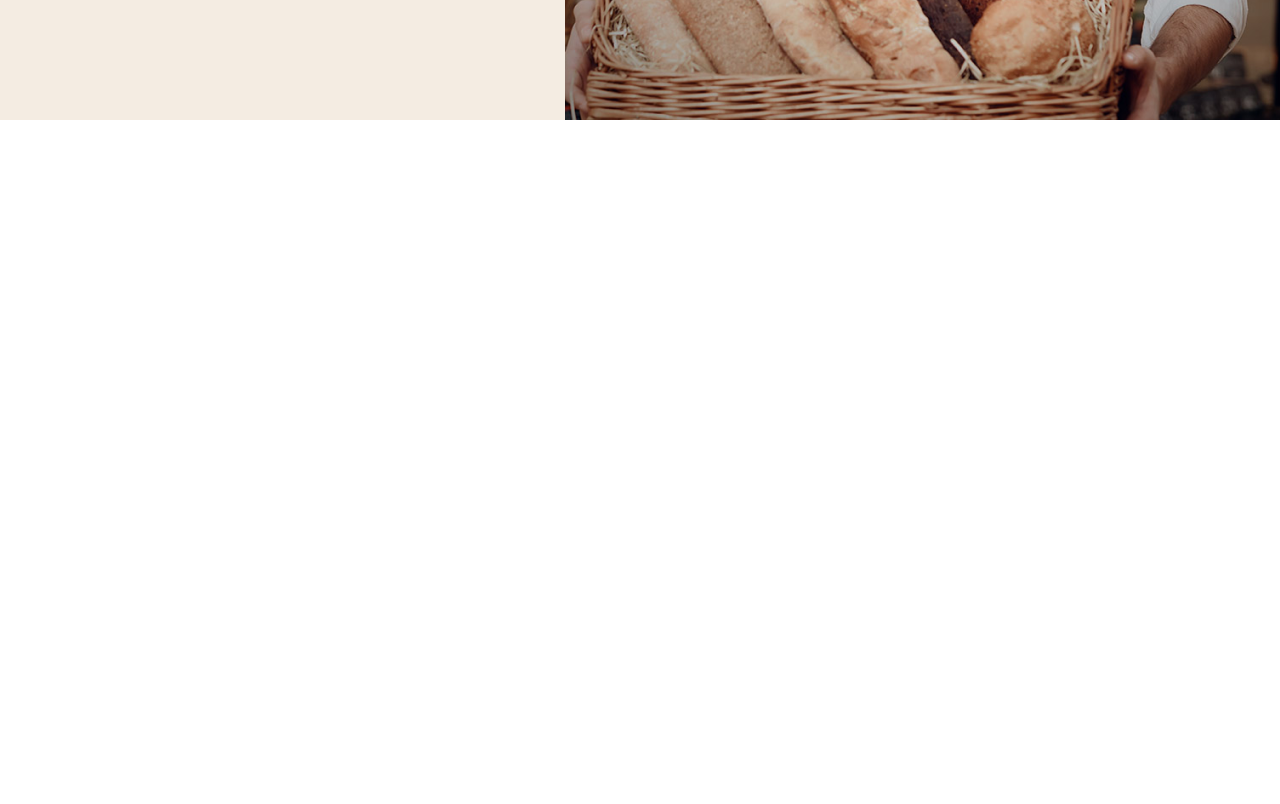
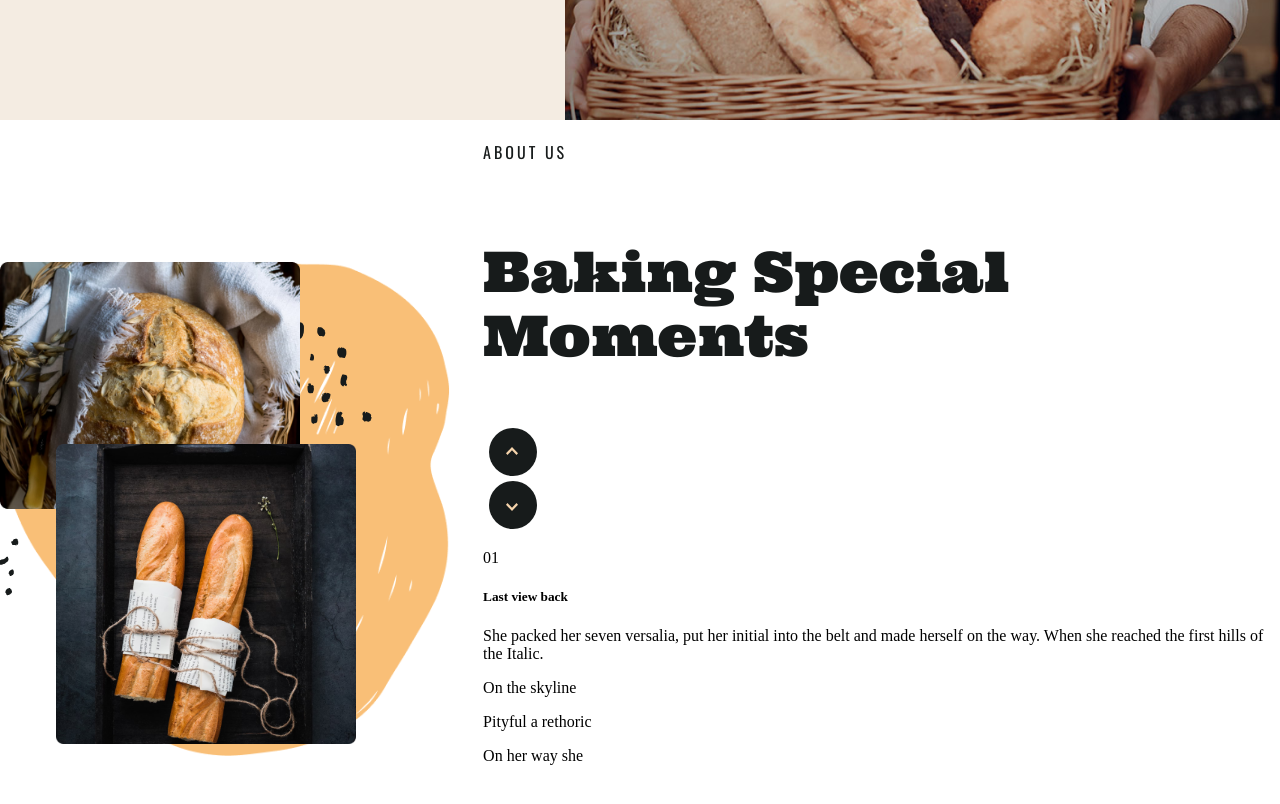
Before and after one commit to Denis18UKS/MyWorks, a plain HTML site: page УП/index.html in a window 1280 px wide. Shown: the part 760-1564 px from the top of the page. Drawn offline with nearby package versions, Linux system fonts and the light colour scheme; a script that the page names is missing.

Commit message:
UpdatesCode

```diff
--- a/УП/index.html
+++ b/УП/index.html
@@ -42,6 +42,45 @@
             <img src="Images/Povar.png" alt="">
     </header>
 
+
+    <main>
+        <div id="main-content-first-blocks">
+            <div id="img-content-main">
+                <img src="Images/Shape (5).png" alt="" class="img" id="background-figure">
+                <img src="Images/Bread_circle.png" alt="" class="img" id="Bread_circle">
+                <img src="Images/breads_batons.png" alt="" class="img" id="breads_batons">
+                <img src="Images/Combined Shape-main.svg" alt="" class="Combined" id="Combined_small">
+                <img src="Images/Combined Shape-Large-main.svg" alt="" class="Combined" id="Combined_large">
+            </div>
+
+            <div id="text-img-content-main">
+                <p class="About">About Us</p>
+                <h3 class="Baking">Baking Special Moments</h3>
+                <div id="text-content-opis-and_but">
+                    <div id="buttons-text">
+                        <div id="first-but">
+                            <button><img src="Images/Icon.svg" alt="" class="back-fon"  ><img src="Images/Arrow_Up.svg" alt="" class="arrow_up"></button>
+                        </div>
+                        <div id="first-but">
+                            <button><img src="Images/Icon.svg" alt="" class="back-fon"><img src="Images/Arrow_Bottom.svg" alt="" class="arrow_down"></button>
+                        </div>
+                    </div>
+
+                    <div id="text-opis">
+                        <p class="num">01</p>
+                        <h5 class="Last">Last view back</h5>
+                        <p class="She">She packed her seven versalia, put her initial into the belt and made herself on the way. When she reached the first hills of the Italic.</p>
+                        <div id="texts-cont">
+                            <p>On the skyline</p>
+                            <p>Pityful a rethoric</p>
+                            <p>On her way she</p>
+                        </div>
+                    </div>
+                </div>
+            </div>
+        </div>
+    </main>
+
 </body>
 </html>
 
--- a/УП/main.css
+++ b/УП/main.css
@@ -1,5 +1,6 @@
 @import url('https://fonts.googleapis.com/css2?family=Ultra&display=swap');
 @import url('https://fonts.googleapis.com/css2?family=DM+Sans:opsz,wght@9..40,500&display=swap');
+@import url('https://fonts.googleapis.com/css2?family=Oswald&display=swap');
 
 body{
     height: 9920px;
@@ -141,3 +142,115 @@ header{
     right: 150px;
     top: 30px;
 }
+
+#main-content-first-blocks{
+    display: flex;
+    justify-content: center;
+    align-items: flex-end;
+}
+
+#text-img-content-main{
+    display: flex;
+    flex-direction: column;
+    justify-content: center;
+}
+
+#img-content-main{
+    width: 512px;
+    height: 519px;
+    position: relative;
+}
+
+#img-content-main img{
+    position: absolute;
+}
+
+.img{
+    width: 300px;
+}
+
+#background-figure{
+    width: 450px;
+    z-index: -1;
+}
+
+#Bread_circle{
+    z-index: 1;
+}
+
+#breads_batons{
+    top: 35%;
+    left: 56px;
+    z-index: 2;
+}
+
+#Combined_large{
+    right: 111px;
+    top: 31px;
+    z-index: 0;
+}
+
+#Combined_small{
+    top: 53%;
+    left: -15%;
+}
+
+#first-but button{
+    position: relative;
+}
+
+.arrow_up{
+    position: absolute;
+    top: 39%;
+    left: 39%;
+}
+
+.arrow_down{
+    position: absolute;
+    top: 46%;
+    left: 39%;
+}
+
+#first-but button img{
+    display: flex;
+    justify-content: center;
+    align-items: center;
+}
+
+#buttons-text button{
+    border: none;
+    background: none;
+}
+
+.About{
+    color: #171B1B;
+    font-family: Oswald;
+    font-size: 16px;
+    font-style: normal;
+    font-weight: 400;
+    line-height: 32px; /* 200% */
+    letter-spacing: 3px;
+    text-transform: uppercase;
+}
+
+.Baking{
+    width: 570px;
+    height: 131px;
+    color: #171B1B;
+    font-family: Ultra;
+    font-size: 56px;
+    font-style: normal;
+    font-weight: 400;
+    line-height: 64px; /* 114.286% */
+}
+
+#num{
+    color: #171B1B;
+    font-family: Oswald;
+    font-size: 16px;
+    font-style: normal;
+    font-weight: 400;
+    line-height: 32px; /* 200% */
+    letter-spacing: 3px;
+    text-transform: uppercase;
+}
```
Also changed, not shown: УП/Images/Arrow_Bottom.svg (added), УП/Images/Arrow_Up.svg (added), УП/Images/Bread_circle.png (added), УП/Images/Combined Shape-Large-main.svg (added), УП/Images/Combined Shape-main.svg (added), УП/Images/Icon.svg (added), УП/Images/Shape (5).png (added), УП/Images/breads_batons.png (added).
